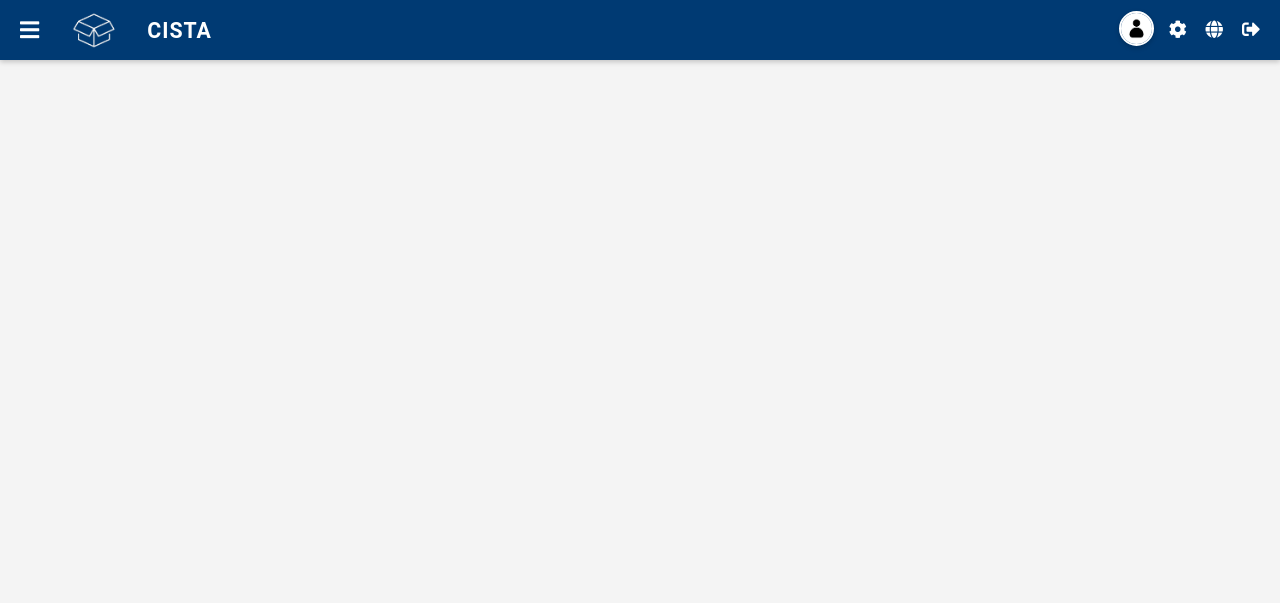
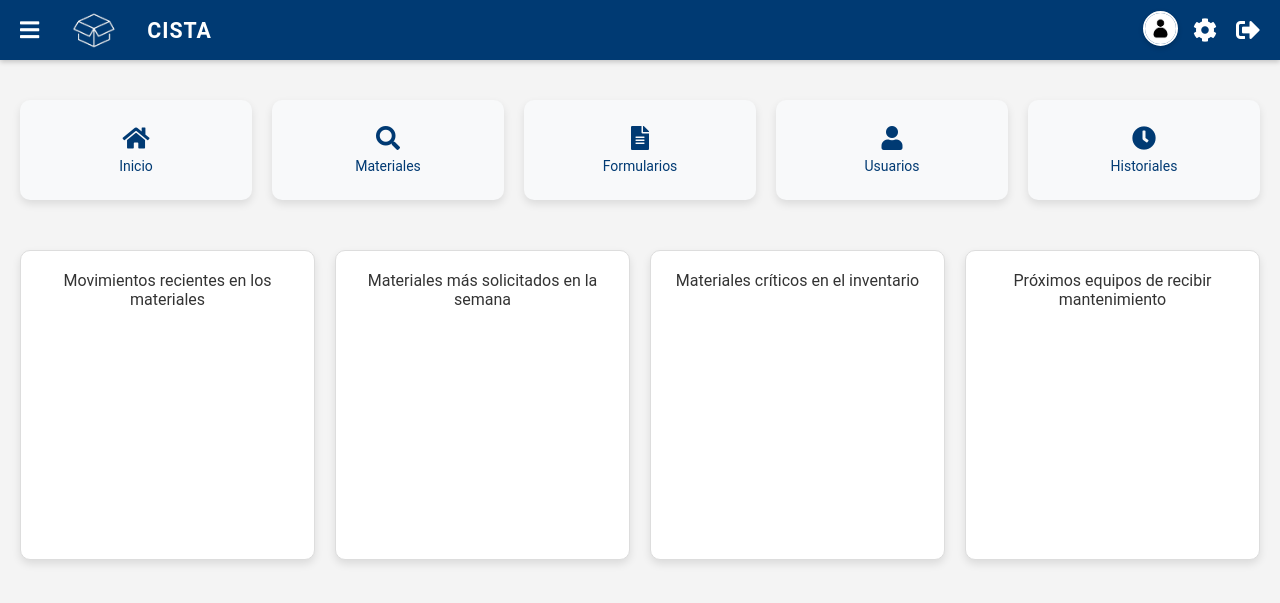
Before and after one commit to Achezito/WMS2, a PHP site: page /html/index.html in a window 1280 px wide. Shown: the top 603 px of the page. Run offline with PHP 8.4, Linux system fonts and the light colour scheme.

Commit message:
Pagina Principal actualizada

```diff
--- a/LandingPage/css/index.css
+++ b/LandingPage/css/index.css
@@ -7,12 +7,17 @@
     --header-text-color: #ffffff;
     --header-height: 60px;
     --font-size-h1: 16pt;
-    --icon-size: 18px;
+    --icon-size: 24px;
     --user-photo-size: 35px;
     --menu-background: #333333;
     --menu-text-color: #ffffff;
     --menu-hover: #444444;
     --shadow-color: rgba(0, 0, 0, 0.2);
+    --card-background: #ffffff;
+    --card-text-color: #333333;
+    --card-shadow-color: rgba(0, 0, 0, 0.1);
+    --button-card-bg: #f8f9fa;
+    --button-card-hover-bg: #e2e6ea;
 }
 
 * {
@@ -146,3 +151,60 @@ h1 {
 #menu li:hover {
     background-color: var(--menu-hover);
 }
+
+
+/* Nuevas clases para contenedores de tarjetas y botones */
+#button-cards-container {
+    display: flex;
+    justify-content: space-around;
+    margin-top: 80px;
+    padding: 20px;
+    gap: 20px;
+}
+
+.button-card {
+    display: flex;
+    flex-direction: column;
+    align-items: center;
+    justify-content: center;
+    width: 250px;
+    height: 100px;
+    background-color: var(--button-card-bg);
+    color: var(--header-background);
+    border-radius: 10px;
+    text-align: center;
+    box-shadow: 0 4px 8px var(--card-shadow-color);
+    transition: background-color 0.3s ease;
+    cursor: pointer;
+    font-size: 14px;
+}
+
+.button-card i {
+    font-size: var(--icon-size);
+    margin-bottom: 8px;
+}
+
+.button-card:hover {
+    background-color: var(--button-card-hover-bg);
+}
+
+#cards-container {
+    display: flex;
+    justify-content: space-around;
+    height: 350px;
+    margin-top: 10px;
+    padding: 20px;
+    gap: 20px;
+}
+
+.card {
+    flex: 1;
+    background-color: var(--card-background);
+    color: var(--card-text-color);
+    padding: 20px;
+    text-align: center;
+    border: 1px solid #ddd;
+    box-shadow: 0 4px 8px var(--card-shadow-color);
+    border-radius: 10px;
+    transition: transform 0.3s ease;
+}
--- a/LandingPage/html/index.html
+++ b/LandingPage/html/index.html
@@ -3,21 +3,21 @@
 <head>
     <meta charset="UTF-8">
     <meta name="viewport" content="width=device-width, initial-scale=1.0">
-    <title>Login</title>
-    <link rel="stylesheet" href="../css/index.css">
+    <title>Principal</title>
+    <link rel="stylesheet" href="/LandingPage/css/index.css">
     <link rel="stylesheet" href="https://cdnjs.cloudflare.com/ajax/libs/font-awesome/5.15.4/css/all.min.css">
     <script src="../js/index.js"></script>
 </head>
 <body>
     <header>
         <div id="header-left">
-            <div id="header-menu" onclick="toggleMenu()" >
+            <div id="header-menu" onclick="toggleMenu()">
                 <i class="fa fa-bars"></i>
             </div>
             <div id="header-logo">
                 <img src="../img/Logos/LineLogo.png" >
             </div>
-            <h1>CISTA</h1>
+            <h1>cista</h1>
         </div>
         <div id="header-right">
             <div id="user-photo">
@@ -25,11 +25,12 @@
             </div>
             <div id="header-logos">
                 <i class="fas fa-cog"></i>
-                <i class="fas fa-globe"></i>
                 <i class="fas fa-sign-out-alt" id="logout-icon"></i>
             </div>
         </div>
     </header>
+
+    <!-- Menú lateral -->
     <div id="menu">
         <ul>
             <li><i class="fas fa-home"></i><a href="#"> Home</a></li>
@@ -37,5 +38,22 @@
             <li><i class="far fa-clipboard"></i><a href="#" id="prestamos-link"> Préstamos </a></li>
         </ul>
     </div>
+
+    <!-- División para los cinco botones en forma de cartas -->
+    <div id="button-cards-container">
+        <div class="button-card"><i class="fas fa-home"></i> Inicio</div>
+        <div class="button-card"><i class="fas fa-search"></i> Materiales</div>
+        <div class="button-card"><i class="fas fa-file-alt"></i> Formularios</div>
+        <div class="button-card"><i class="fas fa-user"></i> Usuarios</div>
+        <div class="button-card"><i class="fas fa-clock"></i> Historiales</div>
+    </div>
+
+    <!-- División para las cuatro cartas de contenido -->
+    <div id="cards-container">
+        <div class="card">Movimientos recientes en los materiales</div>
+        <div class="card">Materiales más solicitados en la semana</div>
+        <div class="card">Materiales críticos en el inventario</div>
+        <div class="card">Próximos equipos de recibir mantenimiento</div>
+    </div>
 </body>
 </html>
```
